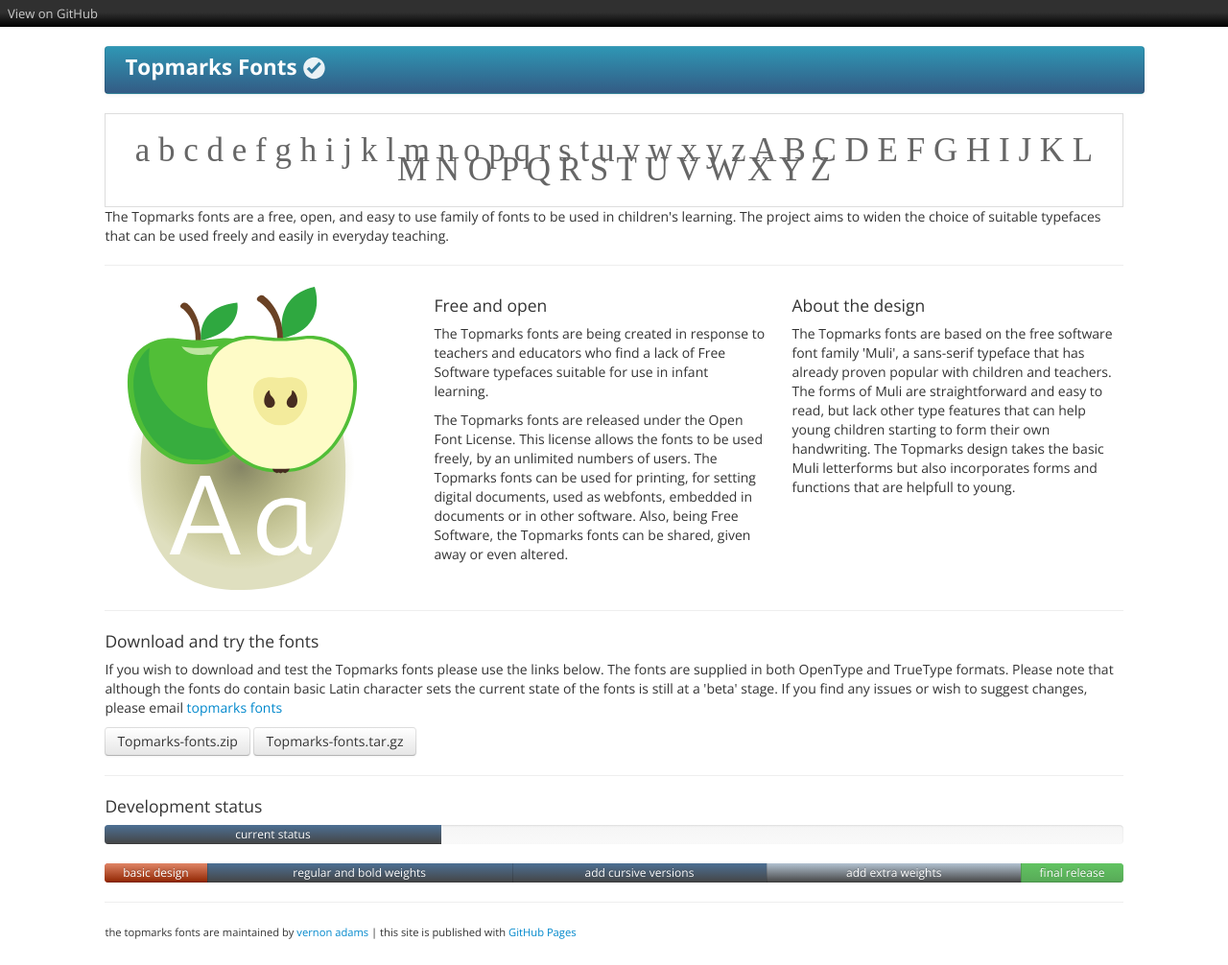
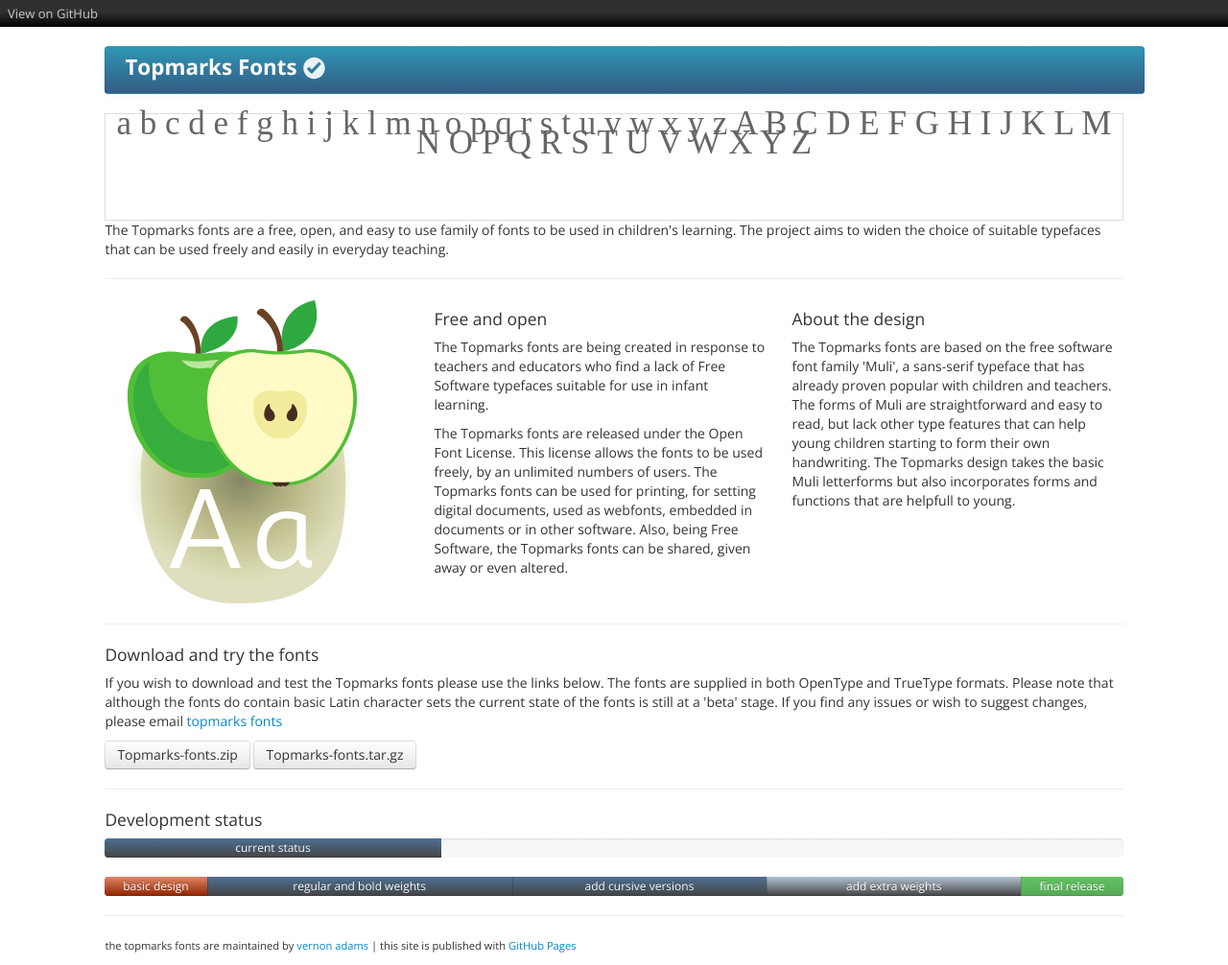
Before and after one commit to vernnobile/topmarks, a Jekyll site: the page built from index.html, in a window 1280 px wide. Shown: the whole page at 96% size. Built offline with Jekyll 4.4.1, drawn with Linux system fonts in a browser that asks for light colours; some web fonts are replaced.

Commit message:
Update stylesheet.css

```diff
--- a/stylesheets/stylesheet.css
+++ b/stylesheets/stylesheet.css
@@ -2,7 +2,7 @@
 font-family: 'topmarksbook';
 color:#666;
 font-size:2.5em;
-padding:0.8em;
+padding:0 0 2em 0;
 border:solid 1px #ddd;
 text-align:center;
 }
```
